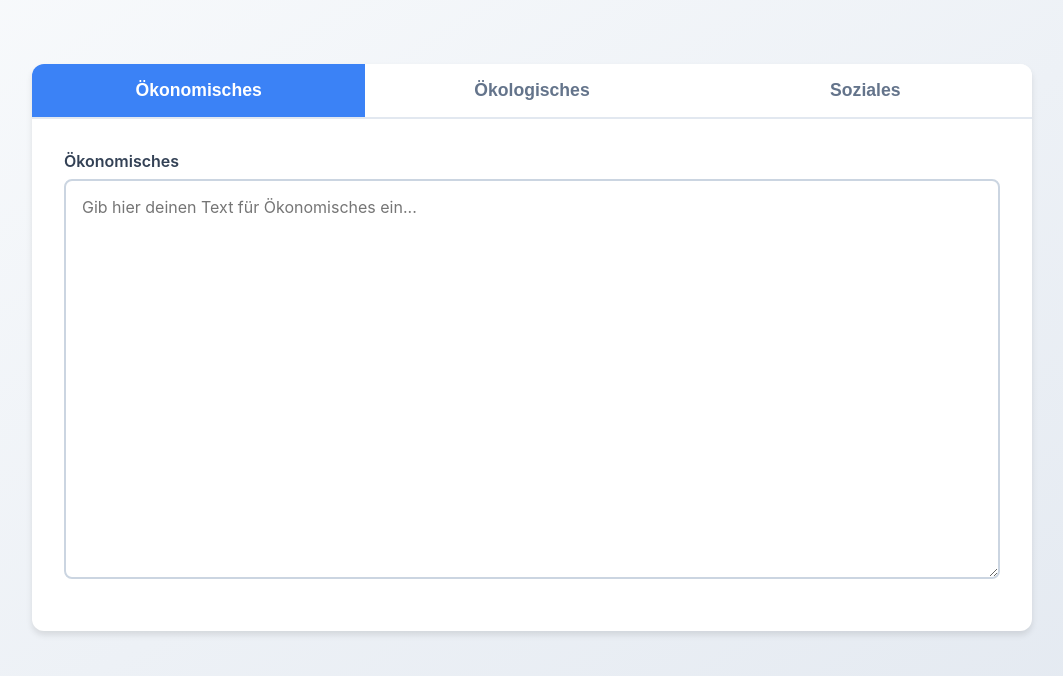
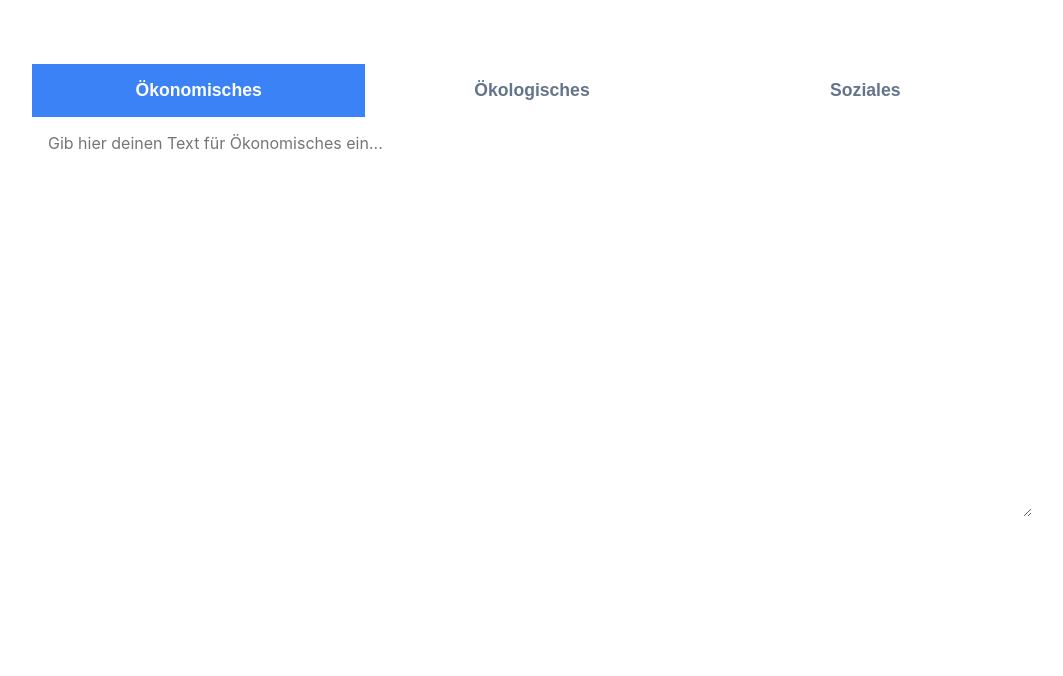
Before and after one commit to mikleaj/story, a plain HTML site: page index.html in a window 1280 px wide. Shown: the whole page, without its empty margins (108-1171 px from the left). Drawn offline with Linux system fonts and the light colour scheme.

Commit message:
Update index.html

```diff
--- a/index.html
+++ b/index.html
@@ -13,7 +13,7 @@
 
         body {
             font-family: -apple-system, BlinkMacSystemFont, 'Segoe UI', Roboto, 'Helvetica Neue', Arial, sans-serif;
-            background: linear-gradient(to bottom right, #f8fafc, #e2e8f0);
+            background: transparent;
             min-height: 100vh;
             padding: 2rem;
         }
@@ -40,21 +40,21 @@
         }
 
         .card {
-            background: white;
-            border-radius: 12px;
-            box-shadow: 0 4px 6px rgba(0, 0, 0, 0.1);
+            background: transparent;
+            border-radius: 0;
+            box-shadow: none;
             overflow: hidden;
         }
 
         .tabs {
             display: flex;
-            border-bottom: 2px solid #e2e8f0;
+            border-bottom: none;
         }
 
         .tab-button {
             flex: 1;
             padding: 1rem 1.5rem;
-            background: white;
+            background: transparent;
             border: none;
             font-size: 1.1rem;
             font-weight: 600;
@@ -64,7 +64,7 @@
         }
 
         .tab-button:hover {
-            background: #f8fafc;
+            background: transparent;
         }
 
         .tab-button.active-oekonomisch {
@@ -83,7 +83,7 @@
         }
 
         .content {
-            padding: 2rem;
+            padding: 0;
         }
 
         .tab-content {
@@ -109,17 +109,18 @@
             width: 100%;
             height: 400px;
             padding: 1rem;
-            border: 2px solid #cbd5e1;
-            border-radius: 8px;
+            border: none;
+            background: transparent;
+            border-radius: 0;
             font-size: 1rem;
             font-family: inherit;
             resize: vertical;
-            transition: border-color 0.3s;
+            transition: none;
         }
 
         textarea:focus {
             outline: none;
-            border-color: #3b82f6;
+            border: none;
         }
     </style>
 </head>
@@ -145,7 +146,6 @@
             <div class="content">
                 <div id="tab-oekonomisch" class="tab-content active">
                     <div class="form-group">
-                        <label class="form-label">Ökonomisches</label>
                         <textarea
                             id="text-oekonomisch"
                             placeholder="Gib hier deinen Text für Ökonomisches ein..."
@@ -155,7 +155,6 @@
 
                 <div id="tab-oekologisch" class="tab-content">
                     <div class="form-group">
-                        <label class="form-label">Ökologisches</label>
                         <textarea
                             id="text-oekologisch"
                             placeholder="Gib hier deinen Text für Ökologisches ein..."
@@ -165,7 +164,6 @@
 
                 <div id="tab-soziales" class="tab-content">
                     <div class="form-group">
-                        <label class="form-label">Soziales</label>
                         <textarea
                             id="text-soziales"
                             placeholder="Gib hier deinen Text für Soziales ein..."
```
